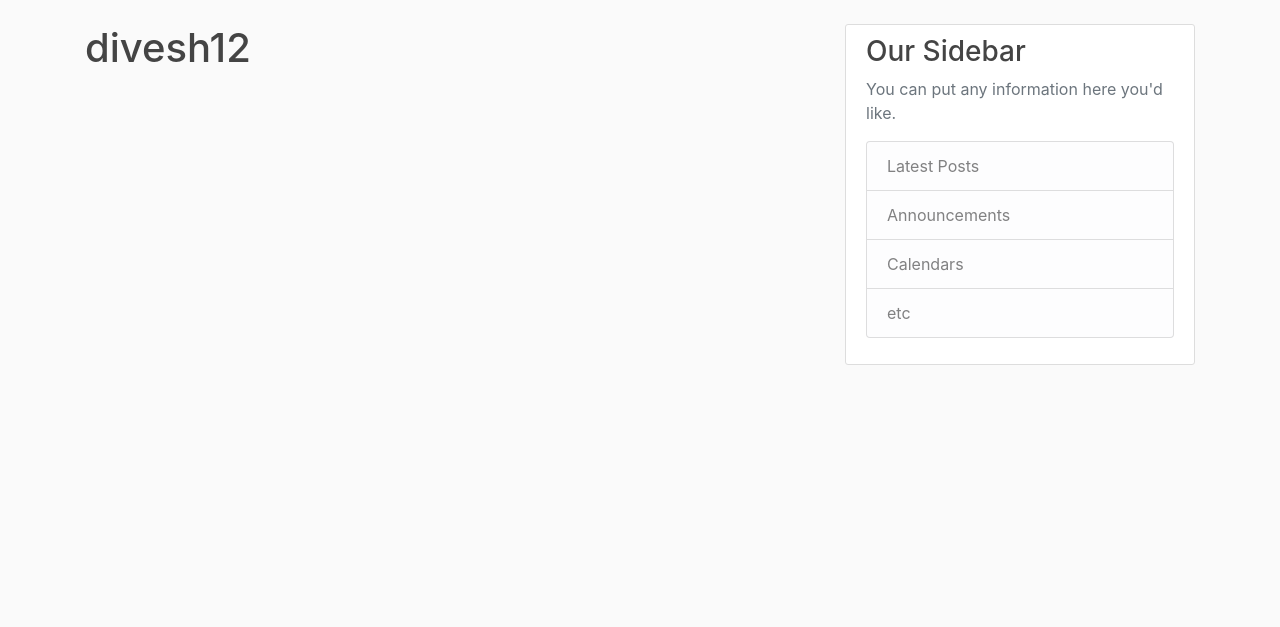
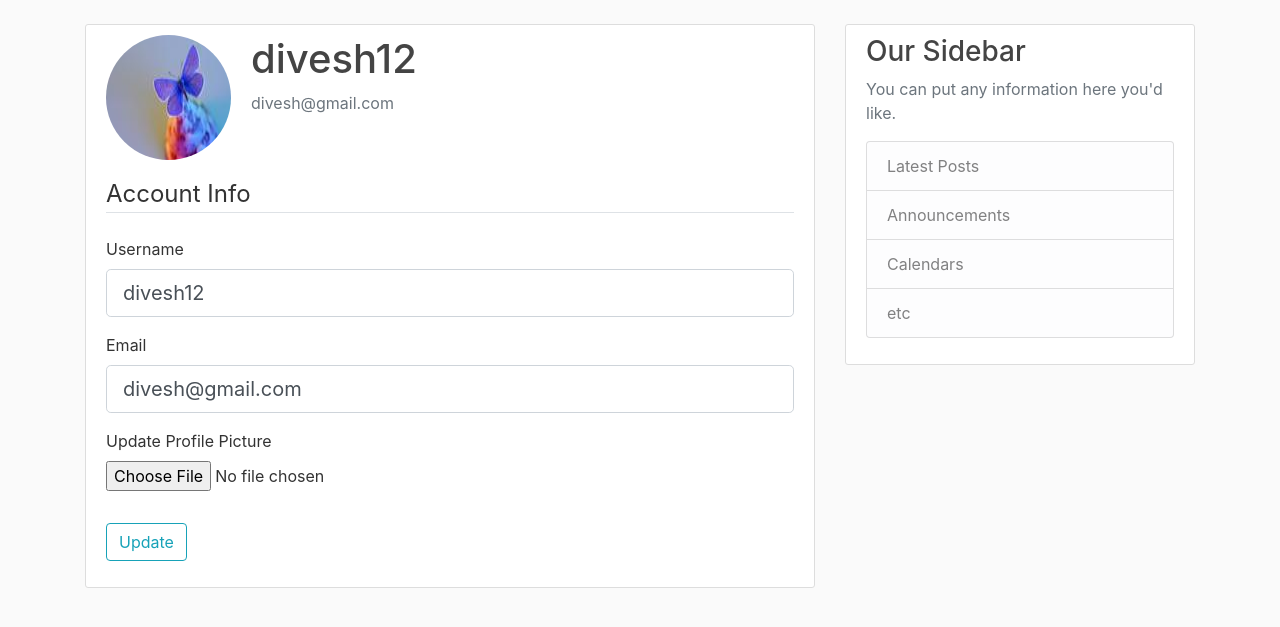
Before and after one commit to technodivesh/flask, a Flask app: page /account in a window 1280 px wide. Shown: the part 56-683 px from the top of the page. Run offline with Flask 2, Linux system fonts and the light colour scheme; a user stored in the database is signed in; some libraries are stand-ins or nearby versions.

Commit message:
User Account and Profile Picture

```diff
--- a/flaskblog/forms.py
+++ b/flaskblog/forms.py
@@ -1,4 +1,6 @@
 from flask_wtf import FlaskForm
+from flask_login import current_user
+from flask_wtf.file import FileField, FileAllowed
 from wtforms import StringField, PasswordField, SubmitField, BooleanField
 from wtforms.validators import DataRequired, Length, Email, EqualTo, ValidationError
 from flaskblog.models import User, Post
@@ -7,40 +9,65 @@ from flaskblog.models import User, Post
 
 class RegistrationForm(FlaskForm):
 
-	username = StringField('Username',
-								validators=[ DataRequired(), Length(min=2, max=20)])
+    username = StringField('Username',
+                                validators=[ DataRequired(), Length(min=2, max=20)])
 
-	email = StringField('Email',
-								validators=[ DataRequired(), Email()])
+    email = StringField('Email',
+                                validators=[ DataRequired(), Email()])
 
-	password = PasswordField('Password',
-								validators=[ DataRequired() ])
+    password = PasswordField('Password',
+                                validators=[ DataRequired() ])
 
-	confirm_password = PasswordField('Confirm Password',
-								validators=[ DataRequired(), EqualTo('password') ])
+    confirm_password = PasswordField('Confirm Password',
+                                validators=[ DataRequired(), EqualTo('password') ])
 
-	submit = SubmitField('Sign Up')
+    submit = SubmitField('Sign Up')
 
-	def validate_username(self, username):
-		user = User.query.filter_by(username=username.data).first()
-		if user:
-			raise ValidationError('Username already exists')
+    def validate_username(self, username):
+        user = User.query.filter_by(username=username.data).first()
+        if user:
+            raise ValidationError('Username already exists')
 
-	def validate_email(self, email):
-		email = User.query.filter_by(email=email.data).first()
-		if email:
-			raise ValidationError('Email already exists')
+    def validate_email(self, email):
+        email = User.query.filter_by(email=email.data).first()
+        if email:
+            raise ValidationError('Email already exists')
 
 
 class LoginForm(FlaskForm):
 
 
-	email = StringField('Email',
-								validators=[ DataRequired(), Email()])
+    email = StringField('Email',
+                                validators=[ DataRequired(), Email()])
 
-	password = PasswordField('Password',
-								validators=[ DataRequired() ])
+    password = PasswordField('Password',
+                                validators=[ DataRequired() ])
 
-	remember = BooleanField('Remember Me')
+    remember = BooleanField('Remember Me')
 
-	submit = SubmitField('Login')
+    submit = SubmitField('Login')
+
+
+class UpdateAccountForm(FlaskForm):
+
+    username = StringField('Username',
+                                validators=[ DataRequired(), Length(min=2, max=20)])
+
+    email = StringField('Email',
+                                validators=[ DataRequired(), Email()])
+
+    picture = FileField('Update Profile Picture', validators=[FileAllowed(["jpeg","png","jpg"]) ])
+
+    submit = SubmitField('Update')
+
+    def validate_username(self, username):
+        if username.data != current_user.username:
+            user = User.query.filter_by(username=username.data).first()
+            if user:
+                raise ValidationError('Username already exists')
+
+    def validate_email(self, email):
+        if email.data != current_user.email:
+            email = User.query.filter_by(email=email.data).first()
+            if email:
+                raise ValidationError('Email already exists')
--- a/flaskblog/models.py
+++ b/flaskblog/models.py
@@ -7,7 +7,6 @@ from flask_login import UserMixin
 @login_manager.user_loader
 def load_user(user_id):
     return User.query.get(int(user_id))
-
 
 
 #Models
--- a/flaskblog/routes.py
+++ b/flaskblog/routes.py
@@ -1,10 +1,13 @@
 from flaskblog.models import User, Post
 from flask import render_template, url_for, flash, redirect, request
 
-from flaskblog.forms import RegistrationForm, LoginForm
+from flaskblog.forms import RegistrationForm, LoginForm, UpdateAccountForm
 
 from flaskblog import app, bcrypt, db
 from flask_login import login_user, current_user, logout_user, login_required
+
+import os
+from PIL import Image
 
 posts = [
 
@@ -86,8 +89,45 @@ def logout():
     logout_user()
     return redirect(url_for('home'))
 
-@app.route('/account')
+
+def save_picture(form_picture):
+    randon_hex = os.urandom(8).encode('hex')
+    _, f_ext = os.path.splitext(form_picture.filename)
+    picture_fn = randon_hex + f_ext
+    picture_path = os.path.join(app.root_path, 'static/profile_pics', picture_fn)
+
+    # resize before saving
+    output_size = (125,125)
+    img = Image.open(form_picture)
+    img.thumbnail(output_size)
+    img.save(picture_path)
+
+
+    return picture_fn
+
+
+@app.route('/account', methods=['GET', 'POST'] )
 @login_required
 def account():
 
-    return render_template('account.html', title='Account')
+    form = UpdateAccountForm()
+
+    # if POST
+    if form.validate_on_submit():
+        if form.picture.data:
+            picture_file = save_picture(form.picture.data)
+            current_user.image_file = picture_file
+
+        # update db
+        current_user.username = form.username.data
+        current_user.email = form.email.data
+        db.session.commit()
+        flash('Your account has been updated','success')
+        redirect(url_for('account'))
+
+    if request.method == 'GET':
+        form.username.data = current_user.username
+        form.email.data = current_user.email
+
+    image_file = url_for('static', filename='profile_pics/' + current_user.image_file )
+    return render_template('account.html', title='Account', image_file=image_file, form=form )
--- a/flaskblog/templates/account.html
+++ b/flaskblog/templates/account.html
@@ -1,5 +1,68 @@
 {% extends "layout.html" %}
 
 {% block content %}
-	<h1>{{ current_user.username }} </h1>
+    <div class="content-section">
+        <div class="media">
+        <img class="rounded-circle account-img" src="{{ image_file }}">
+            <div class="media-body">
+                <h2 class="account-heading">{{ current_user.username }}</h2>
+                <p class="text-secondary">{{ current_user.email }}</p>
+            </div>
+        </div>
+      <!-- FORM HERE -->
+        <form method="POST" action="" enctype="multipart/form-data">
+            {{ form.hidden_tag() }}
+            <fieldset class="form-group">
+                <legend class="border-bottom mb-4">Account Info</legend>
+                <div class="form-group">
+                    {{ form.username.label(class="form-control-label") }}
+
+                    {% if form.username.errors %}
+                        {{ form.username(class="form-control form-control-lg is-invalid" ) }}
+                        <div class="invalid-feedback">
+                            {% for error in form.username.errors %}
+                                <span>{{ error }}</span>
+                            {% endfor %}
+                        </div>
+                    {% else %}
+                        {{ form.username(class="form-control form-control-lg") }}
+                    {% endif %}
+
+
+                </div>
+                <div class="form-group">
+                    {{ form.email.label(class="form-control-label") }}
+
+                    {% if form.email.errors %}
+                        {{ form.email(class="form-control form-control-lg is-invalid" ) }}
+                        <div class="invalid-feedback">
+                            {% for error in form.email.errors %}
+                                <span>{{ error }}</span>
+                            {% endfor %}
+                        </div>
+                    {% else %}
+                        {{ form.email(class="form-control form-control-lg") }}
+                    {% endif %}
+
+                </div>
+
+                <div class="form-group">
+                    {{ form.picture.label() }}
+                    {{ form.picture(class="form-control-file") }}
+                    {% if form.picture.errors %}
+                            {% for error in form.picture.errors %}
+                                <span class="text-danger">{{ error }}</span></br>
+                            {% endfor %}
+                    {% endif %}
+                </div>
+
+            </fieldset>
+            <div class="form-group">
+                {{ form.submit(class="btn btn-outline-info") }}
+            </div>
+        </form>
+
+
+
+    </div>
 {% endblock content %}
```
Also changed, not shown: requirments.txt (+11 -0 lines), flaskblog/site.db, flaskblog/static/profile_pics/8a1102e3a57bb86b.jpg (added).
